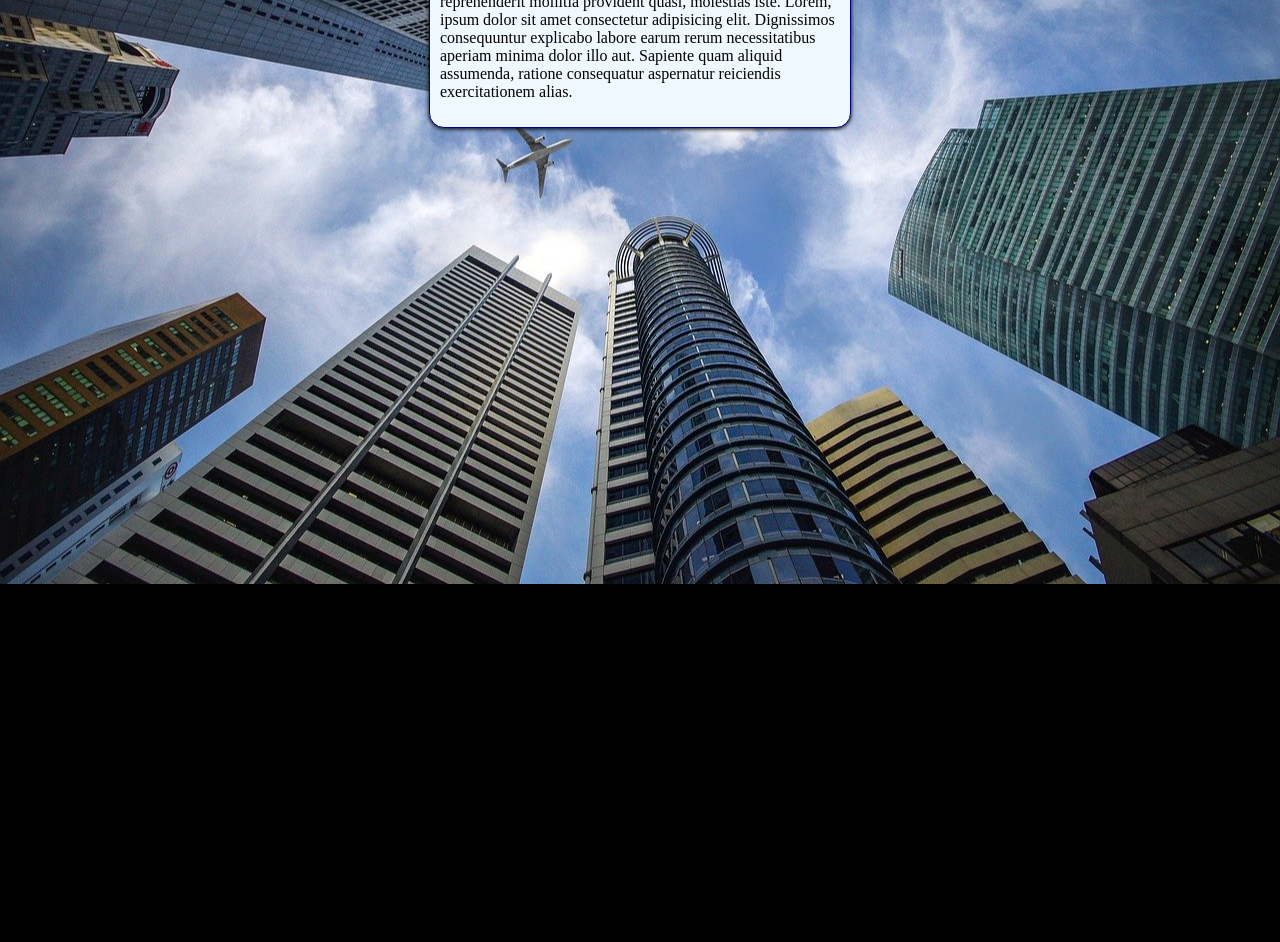
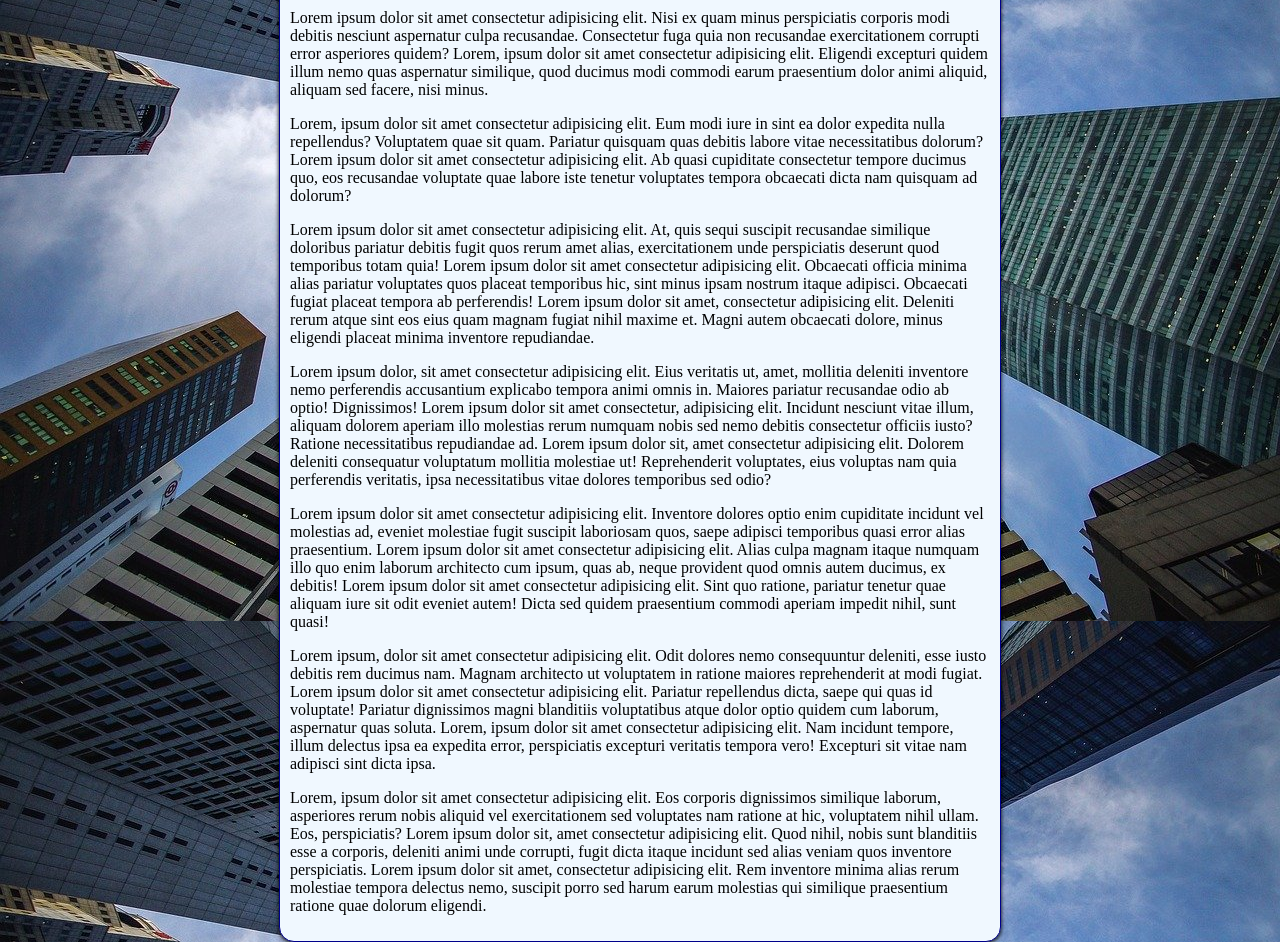
Before and after one commit to IgorPLobo15/html-css, a plain HTML site: page exercicios/EX022/fundo006.html in a window 1280 px wide. Shown: the part 232-1174 px from the top of the page. Before the commit the page ends 816 px from the top, so only its background shows below. Drawn offline with Linux system fonts and the light colour scheme.

Commit message:
att2 ex022

```diff
--- a/exercicios/EX022/fundo006.html
+++ b/exercicios/EX022/fundo006.html
@@ -8,16 +8,13 @@
     <style>
         body{
             height: 100vh;
-            background-color: black;
-            background-image: url('imagens/wallpaper002.jpg');
-            background-position: center center;
-            background-repeat: no-repeat;
+            background: black url('imagens/wallpaper002.jpg') center center no-repeat fixed ;
             background-size: cover;
 
         }
         main{
             background-color: aliceblue;
-            width: 400px;
+            max-width: 700px;
             padding: 10px;
             margin: auto;
             border: 1px solid darkblue;
@@ -31,6 +28,16 @@
     <main>
         <h1>Teste de imagem de fundo</h1>
         <p>Lorem ipsum dolor sit amet consectetur adipisicing elit. Blanditiis provident omnis, modi mollitia quo inventore voluptatem magnam? Ea in harum quasi suscipit quisquam soluta corrupti nostrum. Et sit mollitia eius! Lorem ipsum dolor sit amet consectetur adipisicing elit. Impedit cupiditate assumenda provident reprehenderit? Quo saepe veritatis at suscipit optio dolorum eveniet odit? Itaque dignissimos reprehenderit mollitia provident quasi, molestias iste. Lorem, ipsum dolor sit amet consectetur adipisicing elit. Dignissimos consequuntur explicabo labore earum rerum necessitatibus aperiam minima dolor illo aut. Sapiente quam aliquid assumenda, ratione consequatur aspernatur reiciendis exercitationem alias.</p>
+
+        <p>Lorem ipsum dolor sit amet consectetur adipisicing elit. Nisi ex quam minus perspiciatis corporis modi debitis nesciunt aspernatur culpa recusandae. Consectetur fuga quia non recusandae exercitationem corrupti error asperiores quidem? Lorem, ipsum dolor sit amet consectetur adipisicing elit. Eligendi excepturi quidem illum nemo quas aspernatur similique, quod ducimus modi commodi earum praesentium dolor animi aliquid, aliquam sed facere, nisi minus.</p>
+        <p>Lorem, ipsum dolor sit amet consectetur adipisicing elit. Eum modi iure in sint ea dolor expedita nulla repellendus? Voluptatem quae sit quam. Pariatur quisquam quas debitis labore vitae necessitatibus dolorum?
+        Lorem ipsum dolor sit amet consectetur adipisicing elit. Ab quasi cupiditate consectetur tempore ducimus quo, eos recusandae voluptate quae labore iste tenetur voluptates tempora obcaecati dicta nam quisquam ad dolorum?
+        </p>
+        <p>Lorem ipsum dolor sit amet consectetur adipisicing elit. At, quis sequi suscipit recusandae similique doloribus pariatur debitis fugit quos rerum amet alias, exercitationem unde perspiciatis deserunt quod temporibus totam quia! Lorem ipsum dolor sit amet consectetur adipisicing elit. Obcaecati officia minima alias pariatur voluptates quos placeat temporibus hic, sint minus ipsam nostrum itaque adipisci. Obcaecati fugiat placeat tempora ab perferendis! Lorem ipsum dolor sit amet, consectetur adipisicing elit. Deleniti rerum atque sint eos eius quam magnam fugiat nihil maxime et. Magni autem obcaecati dolore, minus eligendi placeat minima inventore repudiandae.</p>
+        <p>Lorem ipsum dolor, sit amet consectetur adipisicing elit. Eius veritatis ut, amet, mollitia deleniti inventore nemo perferendis accusantium explicabo tempora animi omnis in. Maiores pariatur recusandae odio ab optio! Dignissimos! Lorem ipsum dolor sit amet consectetur, adipisicing elit. Incidunt nesciunt vitae illum, aliquam dolorem aperiam illo molestias rerum numquam nobis sed nemo debitis consectetur officiis iusto? Ratione necessitatibus repudiandae ad. Lorem ipsum dolor sit, amet consectetur adipisicing elit. Dolorem deleniti consequatur voluptatum mollitia molestiae ut! Reprehenderit voluptates, eius voluptas nam quia perferendis veritatis, ipsa necessitatibus vitae dolores temporibus sed odio?</p>
+        <p>Lorem ipsum dolor sit amet consectetur adipisicing elit. Inventore dolores optio enim cupiditate incidunt vel molestias ad, eveniet molestiae fugit suscipit laboriosam quos, saepe adipisci temporibus quasi error alias praesentium. Lorem ipsum dolor sit amet consectetur adipisicing elit. Alias culpa magnam itaque numquam illo quo enim laborum architecto cum ipsum, quas ab, neque provident quod omnis autem ducimus, ex debitis! Lorem ipsum dolor sit amet consectetur adipisicing elit. Sint quo ratione, pariatur tenetur quae aliquam iure sit odit eveniet autem! Dicta sed quidem praesentium commodi aperiam impedit nihil, sunt quasi!</p>
+        <p>Lorem ipsum, dolor sit amet consectetur adipisicing elit. Odit dolores nemo consequuntur deleniti, esse iusto debitis rem ducimus nam. Magnam architecto ut voluptatem in ratione maiores reprehenderit at modi fugiat. Lorem ipsum dolor sit amet consectetur adipisicing elit. Pariatur repellendus dicta, saepe qui quas id voluptate! Pariatur dignissimos magni blanditiis voluptatibus atque dolor optio quidem cum laborum, aspernatur quas soluta. Lorem, ipsum dolor sit amet consectetur adipisicing elit. Nam incidunt tempore, illum delectus ipsa ea expedita error, perspiciatis excepturi veritatis tempora vero! Excepturi sit vitae nam adipisci sint dicta ipsa.</p>
+        <p>Lorem, ipsum dolor sit amet consectetur adipisicing elit. Eos corporis dignissimos similique laborum, asperiores rerum nobis aliquid vel exercitationem sed voluptates nam ratione at hic, voluptatem nihil ullam. Eos, perspiciatis? Lorem ipsum dolor sit, amet consectetur adipisicing elit. Quod nihil, nobis sunt blanditiis esse a corporis, deleniti animi unde corrupti, fugit dicta itaque incidunt sed alias veniam quos inventore perspiciatis. Lorem ipsum dolor sit amet, consectetur adipisicing elit. Rem inventore minima alias rerum molestiae tempora delectus nemo, suscipit porro sed harum earum molestias qui similique praesentium ratione quae dolorum eligendi.</p>
     </main>
 
 </body>
```
